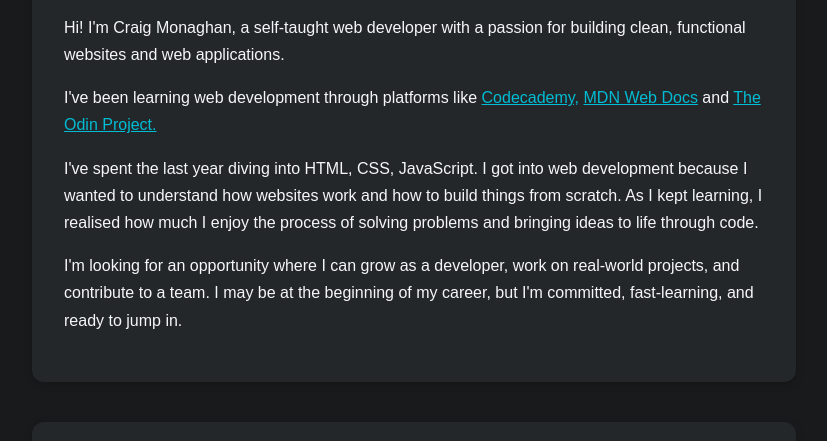
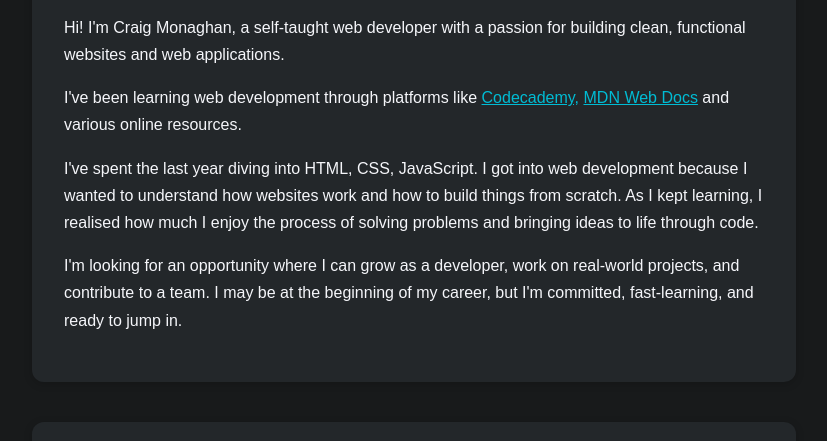
Before and after one commit to craigmonaghan/craigmonaghan.github.io, a plain HTML site: page src/index.html in a window 1280 px wide. Shown: the part 205-646 px from the top of the page, without its empty margins (226-1053 px from the left). Drawn offline with Linux system fonts and the light colour scheme.

Commit message:
Update index.html

```diff
--- a/src/index.html
+++ b/src/index.html
@@ -45,10 +45,8 @@
         <a href="https://developer.mozilla.org/en-US/" target="_blank"
           >MDN Web Docs</a
         >
-        and
-        <a href="https://www.theodinproject.com/" target="_blank"
-          >The Odin Project.</a
-        >
+        and various online resources.
+
       </p>
       <p>
         I've spent the last year diving into HTML, CSS, JavaScript. I got into
```
